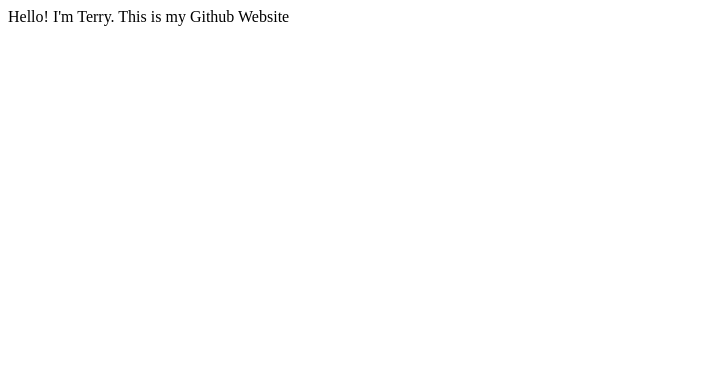
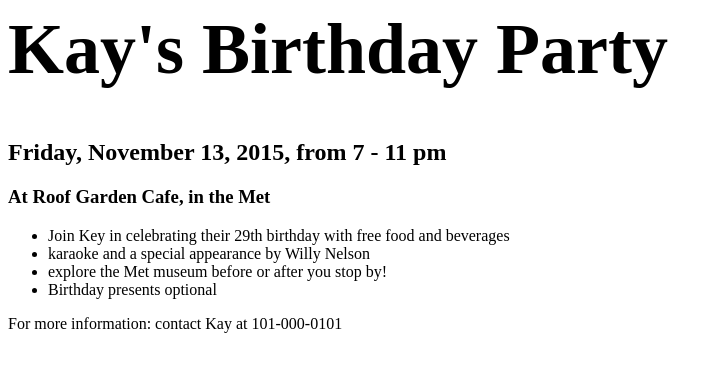
Before and after one commit to rodeytas/rodeytas.github.io, a plain HTML site: page index.html in a window 1280 px wide. Shown: the whole page, without its empty margins (0-723 px from the left). Drawn offline with Linux system fonts and the light colour scheme.

Commit message:
Update index.html

```diff
--- a/index.html
+++ b/index.html
@@ -1 +1,19 @@
-<p>Hello! I'm Terry. This is my Github Website</p>
+<html>
+<head>
+  <title>Kay's Birthday Party</title>
+</head>
+<body>
+  <h1 style="font-size: 72px">Kay's Birthday Party</h1>
+  <h2>Friday, November 13, 2015, from 7 - 11 pm</h2>
+  <h3>At Roof Garden Cafe, in the Met </h3>
+
+  <ul>
+		<li>Join Key in celebrating their 29th birthday with free food and beverages</li>
+		<li>karaoke and a special appearance by Willy Nelson</li>
+		<li>explore the Met museum before or after you stop by!</li>
+		<li>Birthday presents optional</li>
+	</ul>
+	<p>For more information: contact Kay at 101-000-0101</p>
+
+</body>
+</html>
```
